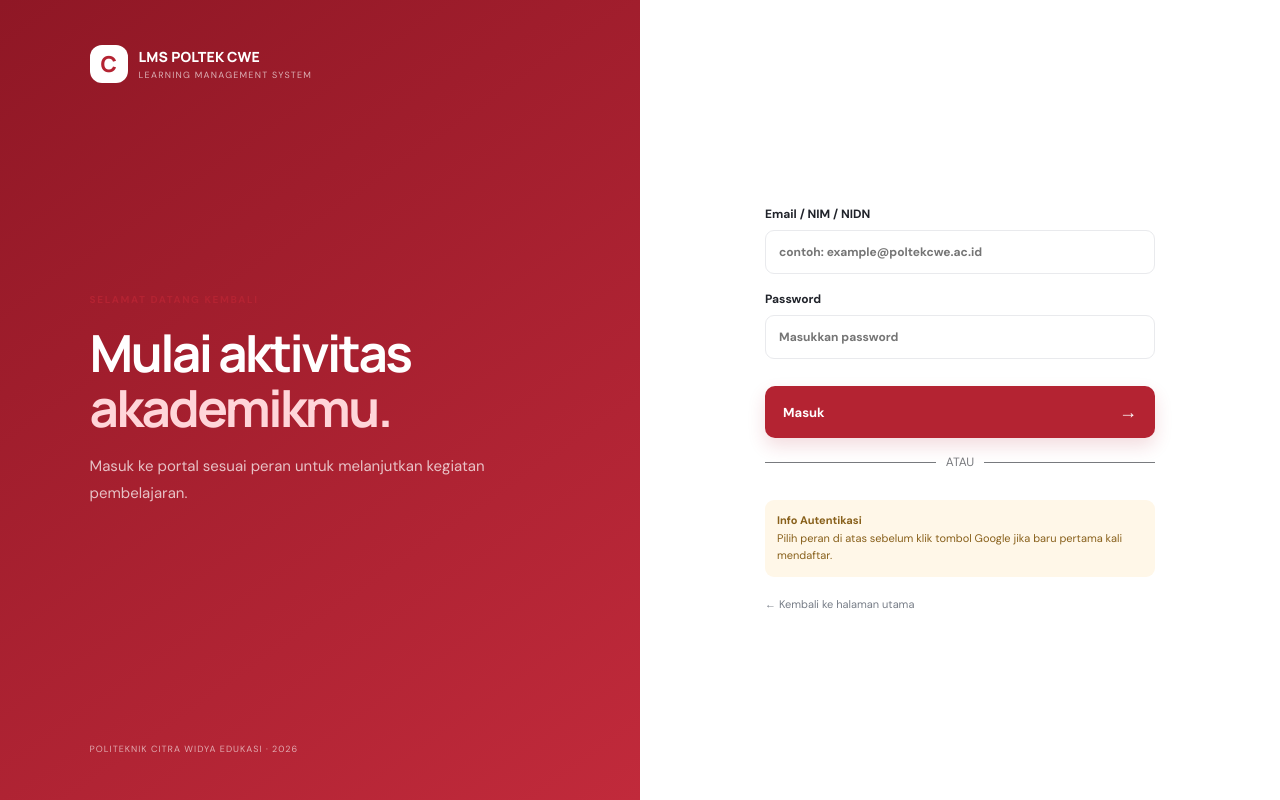
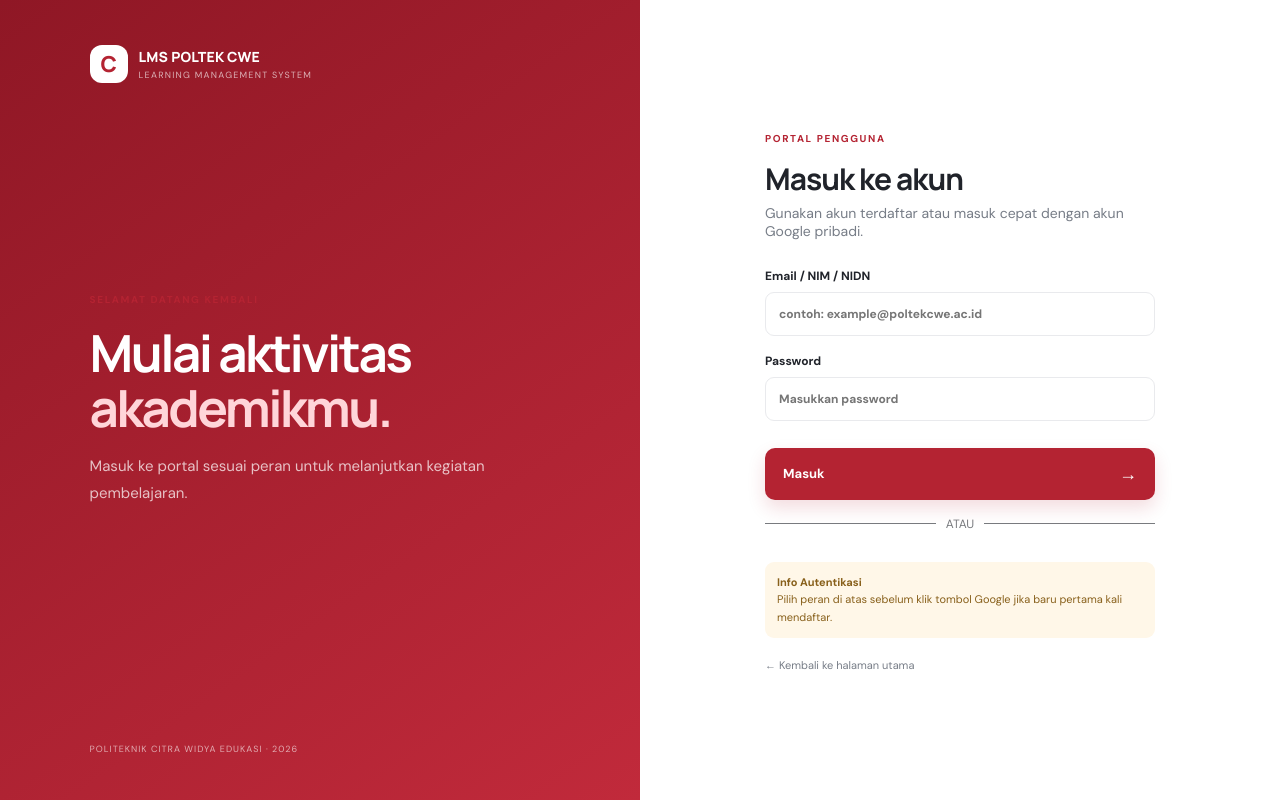
Before and after one commit to Anonym541/TUGAS-LMS, a Spring Boot app: page /login.html in a window 1280 px wide. Run offline with Spring Boot 4, Linux system fonts and the light colour scheme; some of the project's set-up classes (security, data sources, template engines, error pages and the like) are left out, and stand-ins take their place; some libraries are stand-ins or nearby versions.

Commit message:
Update login.html with new user portal text

```diff
--- a/lms-backend/src/main/resources/static/login.html
+++ b/lms-backend/src/main/resources/static/login.html
@@ -28,6 +28,9 @@
 
     <section class="login-form-wrap">
       <form class="login-form" id="loginForm">
+        <span class="eyebrow">PORTAL PENGGUNA</span>
+        <h2>Masuk ke akun</h2>
+        <p>Gunakan akun terdaftar atau masuk cepat dengan akun Google pribadi.</p>
         <label>
           Email / NIM / NIDN
           <input id="identity" placeholder="contoh: example@poltekcwe.ac.id" required>
```
